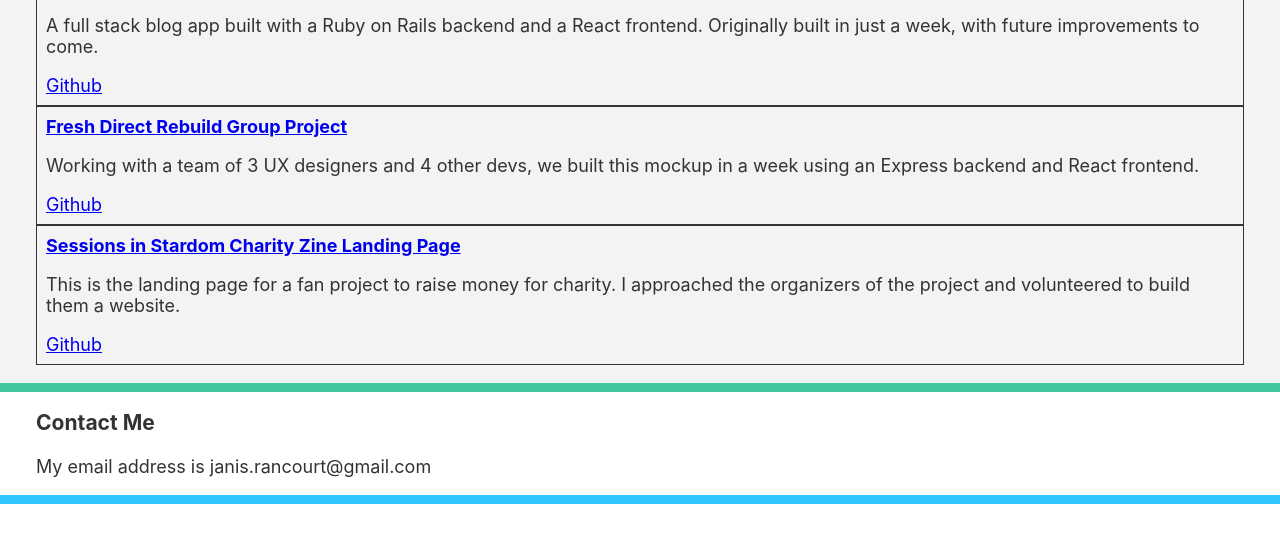
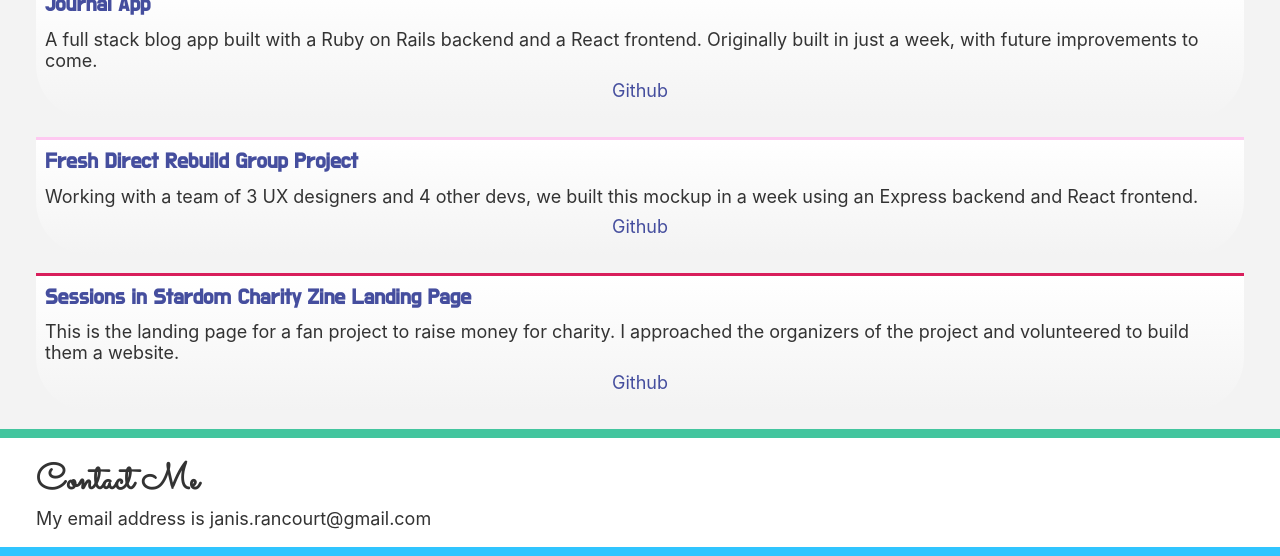
Before and after one commit to yaycupcake/portfolio, a plain HTML site: page index.html in a window 1280 px wide. Shown: the part 365-921 px from the top of the page. Before the commit the page ends 869 px from the top, so only its background shows below. Drawn offline with Linux system fonts and the light colour scheme.

Commit message:
updating css

```diff
--- a/index.html
+++ b/index.html
@@ -29,33 +29,45 @@
    <h3>My Projects</h3>
    <div class="card">
     <h4>
-     <a href="https://ycc-journal-app.surge.sh/">
+     <a href="https://ycc-journal-app.surge.sh/" class="live-site">
       Journal App
      </a>
     </h4>
-    <p class="description">A full stack blog app built with a Ruby on Rails backend and a React frontend. Originally
-     built in just a week, with future improvements to come.</p>
-    <a href="https://github.com/yaycupcake/journal-app">Github</a>
+    <p class=" description">
+     A full stack blog app built with a Ruby on Rails backend and a React frontend. Originally
+     built in just a week, with future improvements to come.
+    </p>
+    <a href="https://github.com/yaycupcake/journal-app" class="github">
+     Github
+    </a>
    </div>
    <div class="card">
     <h4>
-     <a href="https://apollo-fresh-direct.surge.sh/">
+     <a href="https://apollo-fresh-direct.surge.sh/" class="live-site">
       Fresh Direct Rebuild Group Project
      </a>
     </h4>
-    <p class="description">Working with a team of 3 UX designers and 4 other devs, we built this mockup in a week using
-     an Express backend and React frontend.</p>
-    <a href="https://github.com/yaycupcake/fresh-direct-rebuild">Github</a>
+    <p class="description">
+     Working with a team of 3 UX designers and 4 other devs, we built this mockup in a week using
+     an Express backend and React frontend.
+    </p>
+    <a href="https://github.com/yaycupcake/fresh-direct-rebuild" class="github">
+     Github
+    </a>
    </div>
    <div class="card">
     <h4>
-     <a href="https://yaycupcake.github.io/sessions-in-stardom/">
+     <a href="https://yaycupcake.github.io/sessions-in-stardom/" class="live-site">
       Sessions in Stardom Charity Zine Landing Page
      </a>
     </h4>
-    <p class="description">This is the landing page for a fan project to raise money for charity. I approached the
-     organizers of the project and volunteered to build them a website.</p>
-    <a href="https://github.com/yaycupcake/sessions-in-stardom">Github</a>
+    <p class="description">
+     This is the landing page for a fan project to raise money for charity. I approached the
+     organizers of the project and volunteered to build them a website.
+    </p>
+    <a href="https://github.com/yaycupcake/sessions-in-stardom" class="github">
+     Github
+    </a>
    </div>
 
   </section>
--- a/style.scss
+++ b/style.scss
@@ -1,9 +1,14 @@
+@import url("https://fonts.googleapis.com/css2?family=Do+Hyeon&family=Sacramento&display=swap");
+
 :root {
  --main-text: #333;
  --main-bg: #fff;
  --secondary-bg: #f3f3f3;
  --accent-1: #43c59e;
  --accent-2: #30c5ff;
+ --accent-3: #d81e5b;
+ --accent-4: #fec9f1;
+ --link: #454e9e;
 }
 html {
  box-sizing: border-box;
@@ -27,6 +32,9 @@ html {
    padding: 0;
    margin: 0;
   }
+  a {
+   color: var(--link);
+  }
   font-family: -apple-system, BlinkMacSystemFont, "Segoe UI", Roboto, Oxygen, Ubuntu, Cantarell, "Open Sans",
    "Helvetica Neue", sans-serif;
   font-size: 18px;
@@ -39,13 +47,20 @@ html {
    background-color: var(--accent-1);
    width: 100%;
    padding: 1em 0.5em;
+   h1 {
+    font-family: "Do Hyeon", sans-serif;
+   }
+   h2 {
+    font-family: "Do Hyeon", sans-serif;
+   }
   }
   main {
    text-align: left;
    section {
     padding: 1em 2em;
     h3 {
-     margin-bottom: 1em;
+     font-family: "Sacramento", cursive;
+     font-size: 2em;
     }
     &:nth-of-type(odd) {
      background-color: var(--main-bg);
@@ -57,13 +72,37 @@ html {
     }
     &.projects {
      .card {
-      border: 1px solid var(--main-text);
+      display: flex;
+      flex-direction: column;
       padding: 0.5em;
+      margin-bottom: 1em;
+      background: linear-gradient(to bottom, var(--main-bg) 0%, var(--secondary-bg) 100%);
+      border-bottom-right-radius: 3em;
+      border-bottom-left-radius: 3em;
+      &:nth-of-type(odd) {
+       border-top: 0.2em solid var(--accent-3);
+      }
+      &:nth-of-type(even) {
+       border-top: 0.2em solid var(--accent-4);
+      }
+      &:last-of-type {
+       margin-bottom: 0;
+      }
       h4 {
-       margin-bottom: 1em;
+       margin-bottom: 0.5em;
+       font-family: "Do Hyeon", sans-serif;
+       font-size: 1.2em;
+       a.live-site {
+        text-decoration: none;
+       }
       }
       p.description {
-       margin-bottom: 1em;
+       margin-bottom: 0.5em;
+      }
+      a.github {
+       align-self: center;
+       text-decoration: none;
+       margin-bottom: 0.5em;
       }
      }
     }
```
Also changed, not shown: style.css, 1 other file.
